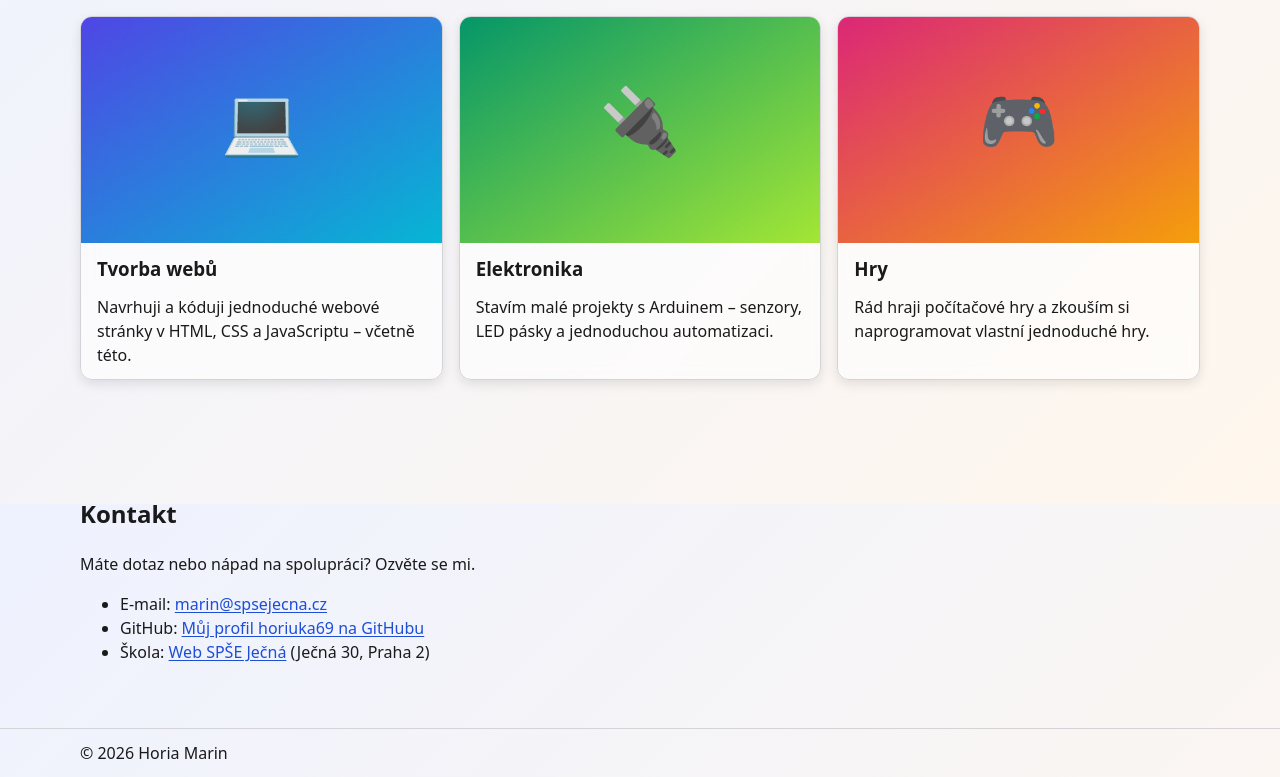
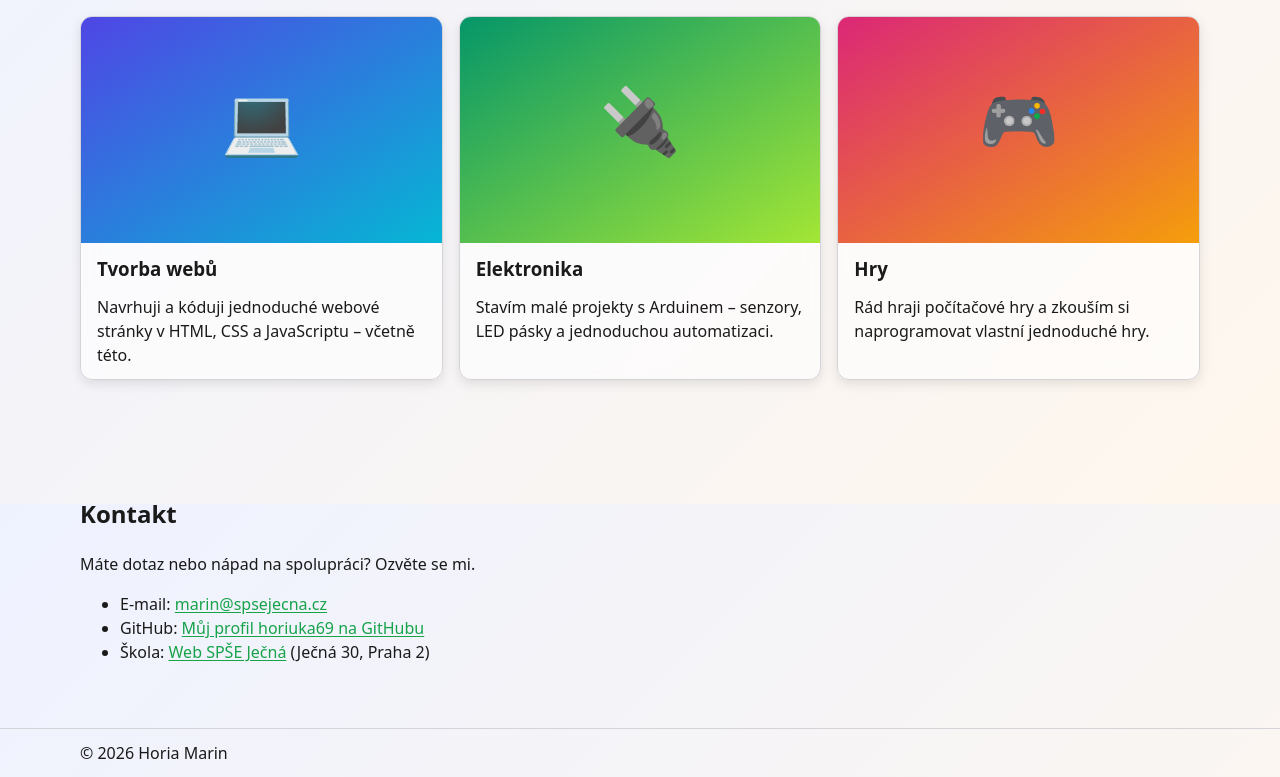
Before and after one commit to horiuka69/osobnistranka, a plain HTML site: page index.html in a window 1280 px wide. Shown: the part 1096-1873 px from the top of the page. Drawn offline with Linux system fonts and the light colour scheme.

Commit message:
style: druhá barva odkazů

```diff
--- a/style/style.css
+++ b/style/style.css
@@ -7,7 +7,7 @@
     --surface: rgba(255, 255, 255, 0.6);
     --surface-solid: #ffffff;
     --border: #d4d4d8;
-    --link: #1d4ed8;
+    --link: #16a34a;
     --accent: #1d4ed8;
     --accent-text: #ffffff;
     --focus: #b45309;
```
